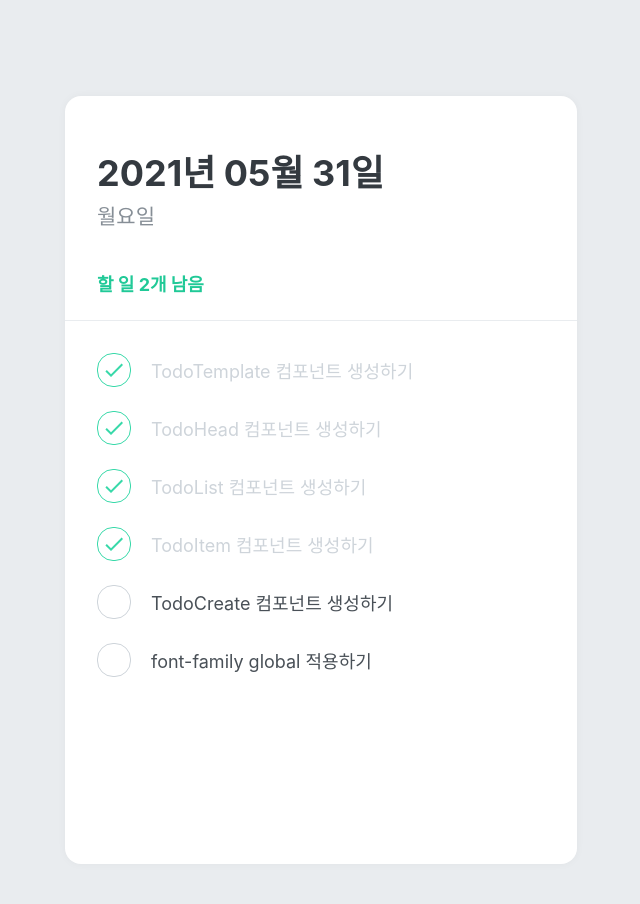
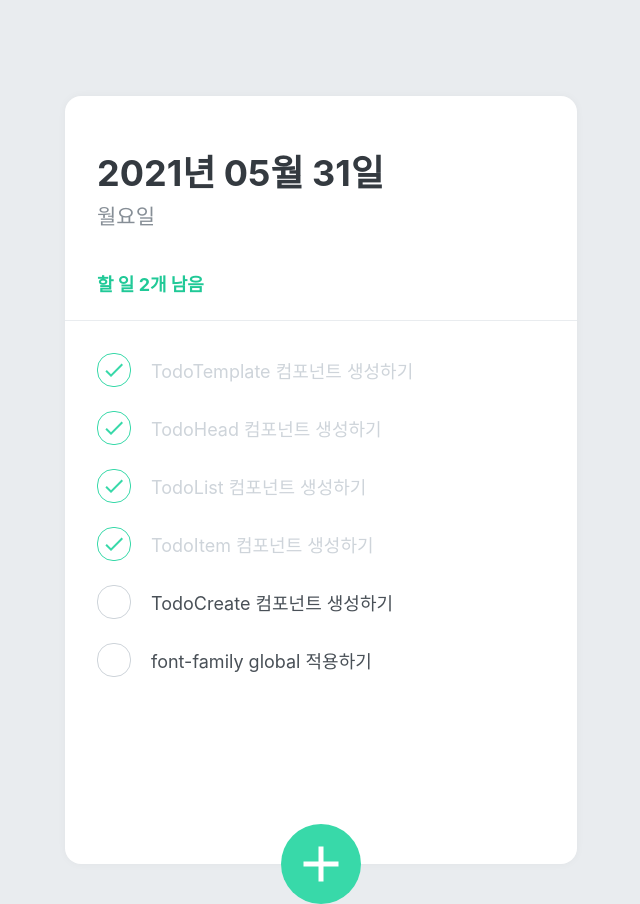
Before and after one commit to glenn-a810/ToDo-List, a React (Create React App) app: page / in a window 1280 px wide. Shown: the whole page, without its empty margins (319-959 px from the left). Built offline with nearby package versions, Linux system fonts and the light colour scheme.

Commit message:
Create 누락부분 추가

```diff
--- a/src/App.js
+++ b/src/App.js
@@ -1,5 +1,6 @@
 import React from 'react'
 import { createGlobalStyle } from 'styled-components'
+import TodoCreate from './Components/TodoCreate'
 import TodoHead from './Components/TodoHead'
 import TodoList from './Components/TodoList'
 import TodoTemplate from './Components/TodoTemplet'
@@ -13,6 +14,7 @@
       <TodoTemplate>
         <TodoHead />
         <TodoList />
+        <TodoCreate />
       </TodoTemplate>
     </>
   )
--- a/src/Components/TodoCreate.js
+++ b/src/Components/TodoCreate.js
@@ -2,3 +2,98 @@
 // TodoTemplate 의 하단부에 초록색 원 버튼을 렌더링해주고,
 // 이를 클릭하면 할 일을 입력 할 수 있는 폼이 나타납니다.
 // 버튼을 다시 누르면 폼이 사라집니다.
+import React, { useState } from 'react'
+import styled, { css } from 'styled-components'
+import { MdAdd } from 'react-icons/md'
+
+const CircleButton = styled.button`
+    background: #38d9a9;
+    &:hover {
+        background: #63e6be;
+    }
+    &:active {
+        background: #20c997;
+    }
+
+    z-index: 5;
+    cursor: pointer;
+    width: 80px;
+    height: 80px;
+    display: block;
+    align-items: center;
+    font-size: 60px;
+    position: absolute;
+    left: 50%;
+    bottom: 0px;
+    transform: translate(-50%, 50%);
+    color: white;
+    border-radius: 50%;
+    border: none;
+    outline: none;
+    display: flex;
+    align-items: center;
+    justify-content: center;
+
+    transition: 0.25s, all ease-in;
+    ${props => props.open && css`
+        background: #ff6b6b;
+        &:hover {
+            background: #ff8787;
+        }
+        &:active {
+            background: #fa5252;
+        }
+        transform: translate(-50%, 50%) rotate(45deg);
+    `}
+`
+
+const InsertFormPositioner = styled.div`
+    width: 100%;
+    bottom: 0;
+    left: 0;
+    position: absolute;
+`
+
+const InsertForm = styled.form`
+    background: #f8f9fa;
+    padding-left: 32px;
+    padding-top: 32px;
+    padding-right: 32px;
+    padding-bottom: 72px;
+
+    border-bottom-left-radius: 16px;
+    border-bottom-right-radius: 16px;
+    border-top: 1px solid #e9ecef;
+`
+
+const Input = styled.input`
+    padding: 12px;
+    border-radius: 4px;
+    border: 1px solid #dee2e6;
+    width: 100%;
+    outline: none;
+    font-size: 16px;
+    box-sizing: border-box;
+`
+
+function TodoCreate() {
+    const [open, setOpen] = useState(false)
+    const onToggle = () => setOpen(!false)
+
+    return(
+        <>
+            {open && (
+                <InsertFormPositioner>
+                    <InsertForm>
+                        <Input autoFocus placeholder='할 일을 입력 후 ENTER를 누르세요' />
+                    </InsertForm>
+                </InsertFormPositioner>
+            )}
+            <CircleButton onClick={onToggle} open={open}>
+                <MdAdd />
+            </CircleButton>
+        </>
+    )
+}
+
+export default TodoCreate
```
